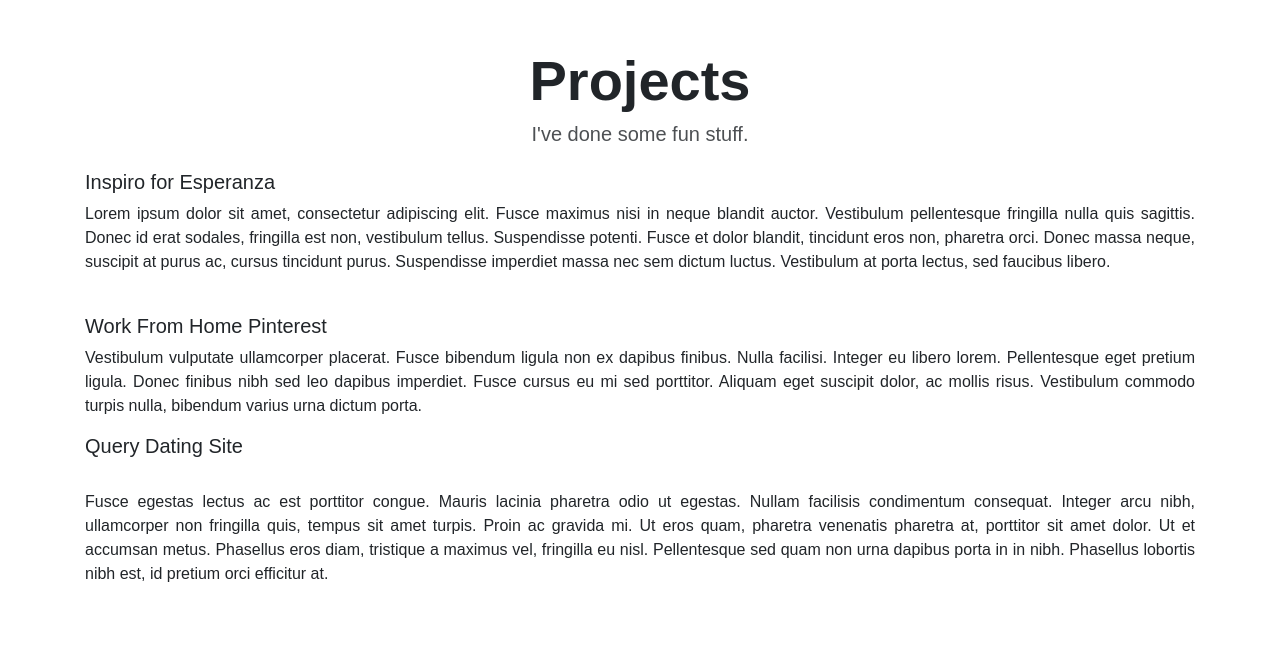
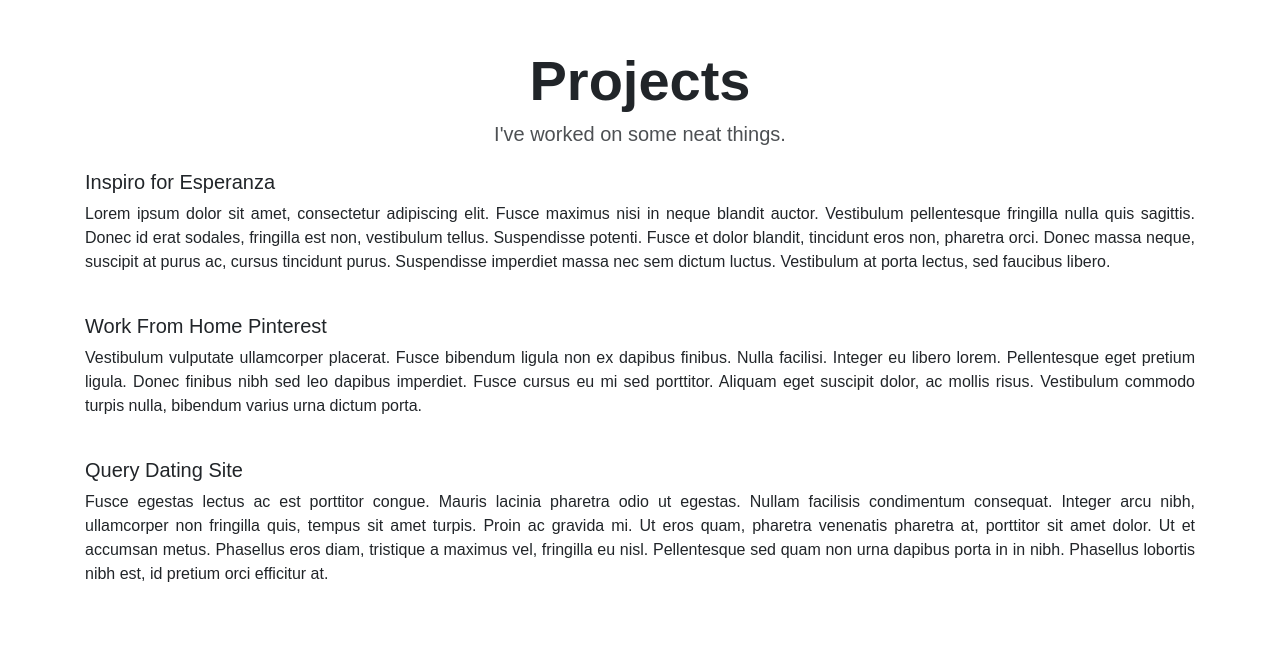
Before and after one commit to zhichengzhao/CIS4296-personal-site, a plain HTML site: page index.html in a window 1280 px wide. Shown: the part 753-1400 px from the top of the page. Drawn offline with nearby package versions, Linux system fonts and the light colour scheme.

Commit message:
text change

```diff
--- a/index.html
+++ b/index.html
@@ -111,12 +111,6 @@
                 University.</h5>
         </div>
         <div class="row my-4">
-            <!-- <div class="col">
-                        <button type="button" class="btn btn-outline">Projects</button>
-                    </div>
-                    <div class="col">
-                        <button type="button" class="btn btn-outline">Courses</button>
-                    </div> -->
             <div class="col my-3"><img src="images/python.jpg" class="lang" data-toggle="tooltip" data-placement="top"
                     title="Python" /></div>
             <div class="col my-3"><img src="images/angular.jpg" class="lang" data-toggle="tooltip" data-placement="top"
@@ -156,7 +150,7 @@
             <h4 class="display-4 font-weight-bold mx-auto text-center">Projects</h4>
         </div>
         <div class="row mx-auto">
-            <h5 class="display-5 mx-auto faded text-center mb-4">I've done some fun stuff.</h5>
+            <h5 class="display-5 mx-auto faded text-center mb-4">I've worked on some neat things.</h5>
         </div>
         <div class="row w-100">
             <h5>Inspiro for Esperanza</h5>
@@ -172,13 +166,13 @@
         <div class="row w-100">
             <h5>Work From Home Pinterest</h5>
         </div>
-        <div class="row w-100">
+        <div class="row w-100 mb-4">
             <p class="text-justify">Vestibulum vulputate ullamcorper placerat. Fusce bibendum ligula non ex dapibus
                 finibus. Nulla facilisi. Integer eu libero lorem. Pellentesque eget pretium ligula. Donec finibus nibh
                 sed leo dapibus imperdiet. Fusce cursus eu mi sed porttitor. Aliquam eget suscipit dolor, ac mollis
                 risus. Vestibulum commodo turpis nulla, bibendum varius urna dictum porta. </p>
         </div>
-        <div class="row w-100 mb-4">
+        <div class="row w-100">
             <h5>Query Dating Site</h5>
         </div>
         <div class="row w-100">
```
